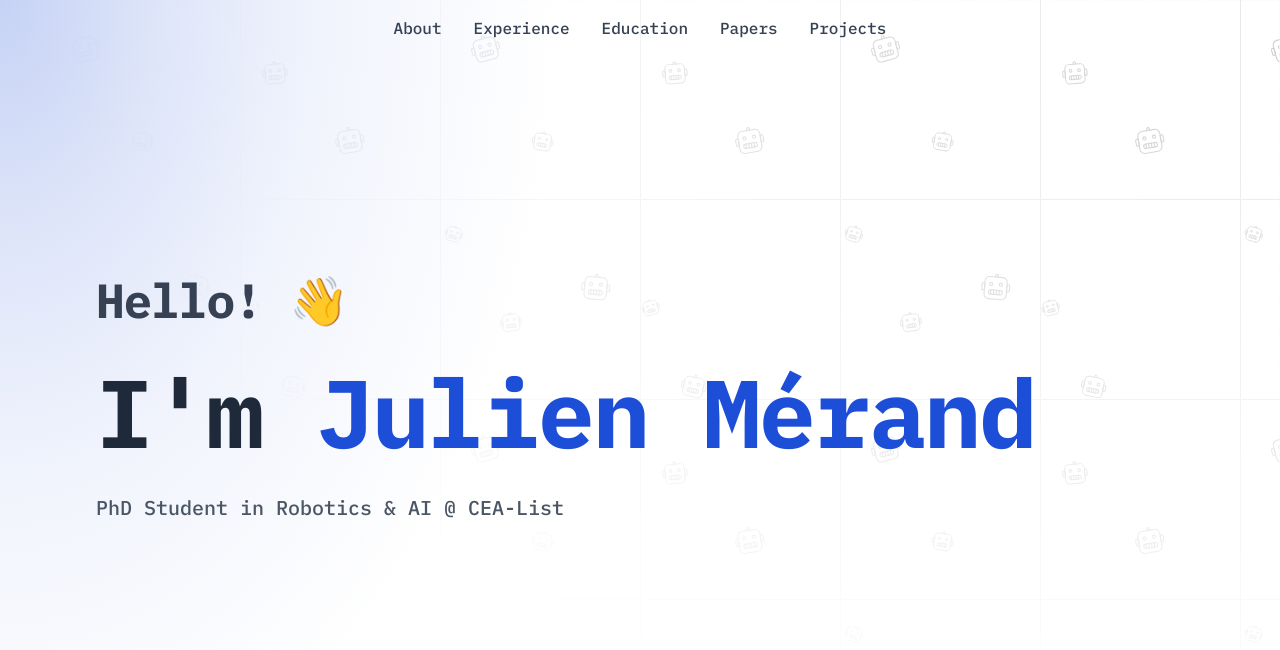
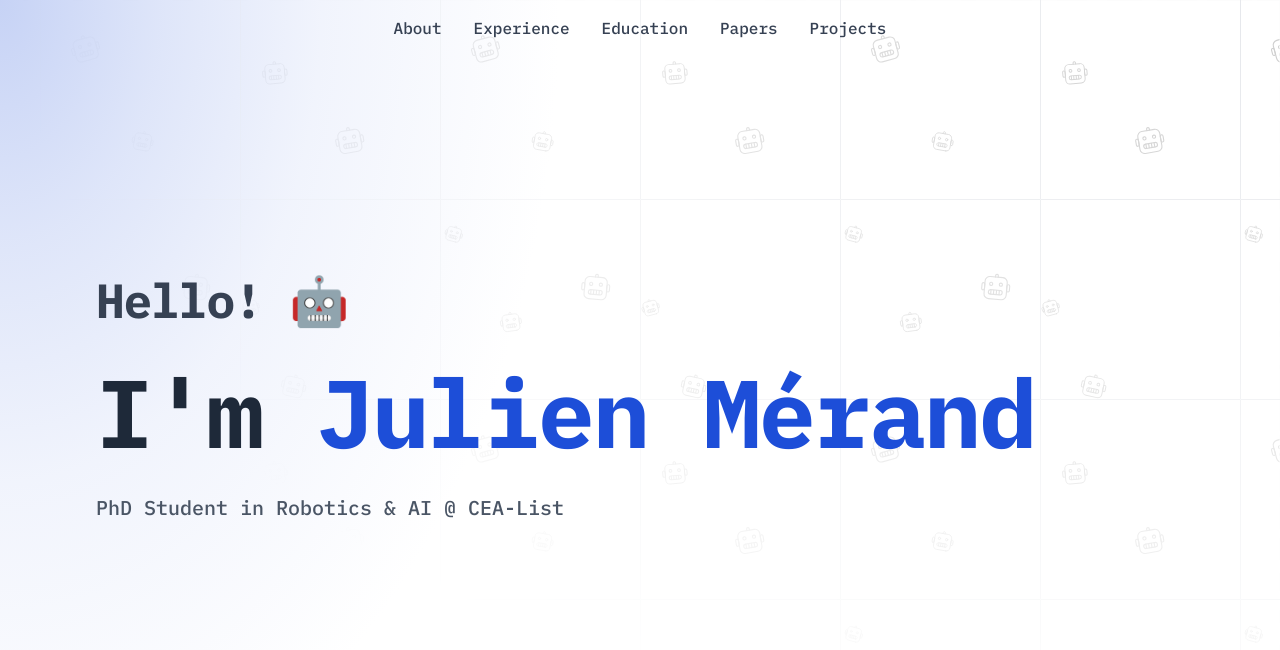
Before and after one commit to JulienMerand/portfolio, an Astro site: page / in a window 1280 px wide. Shown: the top 650 px of the page. Built offline with nearby package versions, Linux system fonts and the light colour scheme; Astro itself is replaced by a stand-in of ours.

Commit message:
Update March 27th

```diff
--- a/src/components/Hero.astro
+++ b/src/components/Hero.astro
@@ -200,7 +200,7 @@ import { siteConfig } from "../config";
       <h2
         class="text-pretty text-xl sm:text-2xl md:text-5xl font-bold tracking-tight text-gray-700 animate-fade-in"
       >
-        Hello! 👋
+        Hello! 🤖
       </h2>
       <h1
         class="mt-6 sm:mt-8 md:mt-10 text-pretty text-4xl sm:text-5xl md:text-6xl lg:text-8xl font-bold tracking-tight text-gray-800 animate-fade-in animation-delay-200"
```
